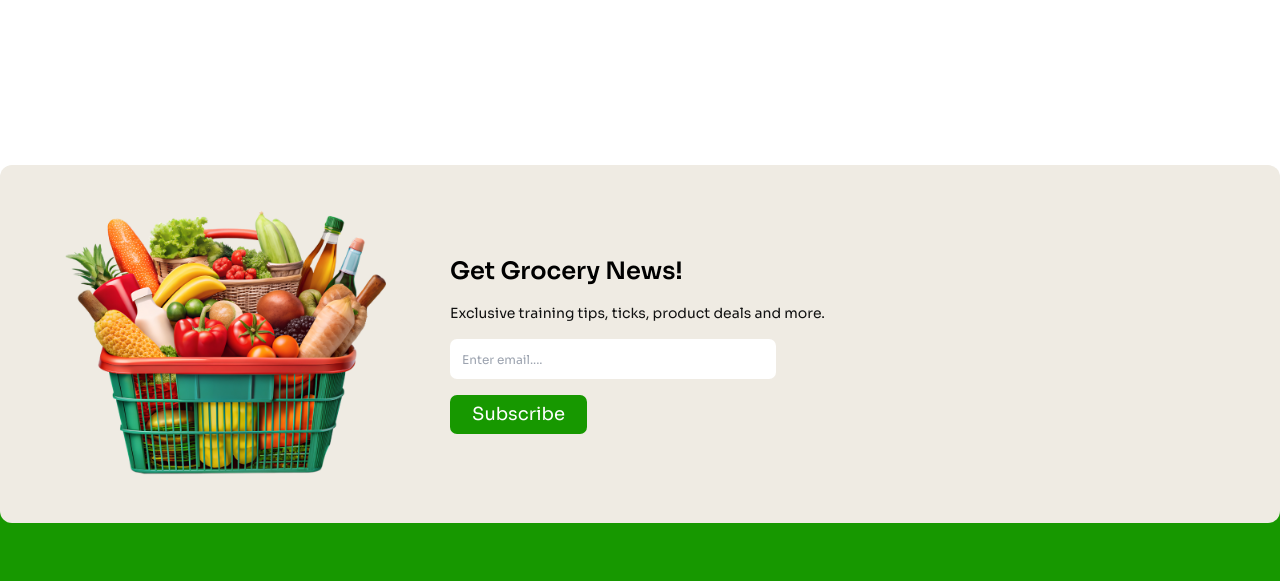
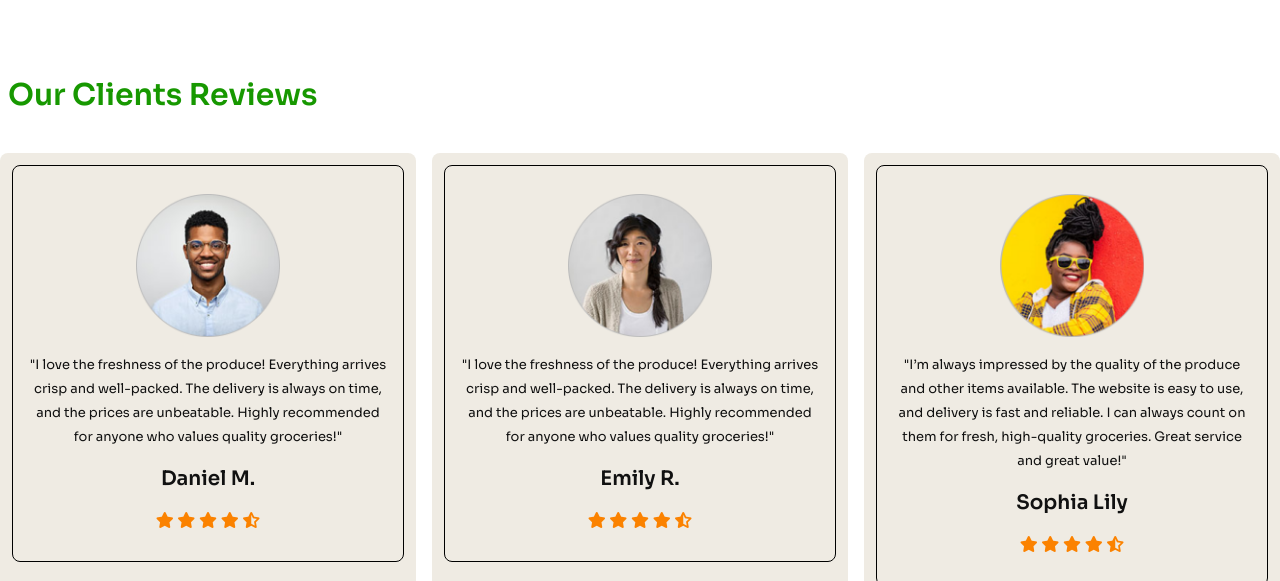
Before and after one commit to sarfarazakram576/Assignment-3, a plain HTML site: page index.html in a window 1280 px wide. Shown: the part 2230-2811 px from the top of the page. Drawn offline with nearby package versions, Linux system fonts and the light colour scheme; a web font is replaced by a local one.

Commit message:
Added extra  clients review section on Assignment 3

```diff
--- a/index.html
+++ b/index.html
@@ -101,7 +101,7 @@
 
         <!-- services section  -->
         <section class=" md:container mx-auto mb-20">
-            <h2 class="font-semibold text-2xl text-[#179800] mb-10 ml-6 md:ml-2">Services</h2>
+            <h2 class="font-semibold text-3xl text-[#179800] mb-10 ml-6 md:ml-2">Services</h2>
             <div class="grid grid-cols-1 md:grid-cols-3 gap-8 md:gap-6 mx-2 ">
 
                 <div class="card bg-[#EFEBE3] py-8 mx-4 md:mx-0">
@@ -158,7 +158,7 @@
 
         <!-- offers section  -->
         <section class=" md:container mx-auto ">
-            <h2 class="font-semibold text-2xl text-[#179800] mb-10 ml-6 md:ml-2">Arrivals & Offers</h2>
+            <h2 class="font-semibold text-3xl text-[#179800] mb-10 ml-6 md:ml-2">Arrivals & Offers</h2>
 
 
             <div class="flex flex-col md:flex-row gap-8 mx-4 md:mx-2">
@@ -192,6 +192,60 @@
             </div>
         </section>
 
+        <!-- reviews section  -->
+        <section class="md:container mx-auto mt-20 ">
+            <h2 class="font-semibold text-3xl text-[#179800] mb-10 ml-6 md:ml-2">Our Clients Reviews</h2>
+            <div class="grid grid-cols-1 md:grid-cols-3 gap-4 ">
+                <div class="rounded-[8px] bg-[#EFEBE3] p-3 mx-4 md:mx-0">
+                    <div class=" rounded-[8px] flex flex-col gap-4 justify-center items-center border border-black px-4 py-7">
+                        <img src="c2-assets/user-1.png" alt="" class="w-[40%]">
+                        <p class="text-center text-[13px] leading-6">"I love the freshness of the produce! Everything arrives crisp and
+                            well-packed.
+                            The delivery is always on time, and the prices are unbeatable.
+                            Highly recommended for anyone who values quality groceries!"</p>
+                        <h3 class="font-semibold text-xl">Daniel M.</h3>
+                        <div>
+                            <i class="fa-solid fa-star text-[#FB8200]"></i>
+                            <i class="fa-solid fa-star text-[#FB8200]"></i>
+                            <i class="fa-solid fa-star text-[#FB8200]"></i>
+                            <i class="fa-solid fa-star text-[#FB8200]"></i>
+                            <i class="fa-solid fa-star-half-stroke text-[#FB8200]"></i>
+                        </div>
+                    </div>
+                </div>
+                <div class="rounded-[8px] bg-[#EFEBE3] p-3 mx-4 md:mx-0">
+                    <div class=" rounded-[8px] flex flex-col gap-4 justify-center items-center border border-black px-4 py-7">
+                        <img src="c2-assets/user-2.png" alt="" class="w-[40%]">
+                        <p class="text-center text-[13px] leading-6">"I love the freshness of the produce! Everything arrives crisp and well-packed.
+                            The delivery is always on time, and the prices are unbeatable.
+                            Highly recommended for anyone who values quality groceries!"</p>
+                        <h3 class="font-semibold text-xl">Emily R.</h3>
+                        <div>
+                            <i class="fa-solid fa-star text-[#FB8200]"></i>
+                            <i class="fa-solid fa-star text-[#FB8200]"></i>
+                            <i class="fa-solid fa-star text-[#FB8200]"></i>
+                            <i class="fa-solid fa-star text-[#FB8200]"></i>
+                            <i class="fa-solid fa-star-half-stroke text-[#FB8200]"></i>
+                        </div>
+                    </div>
+                </div>
+                <div class="rounded-[8px] bg-[#EFEBE3] p-3 mx-4 md:mx-0">
+                    <div class=" rounded-[8px] flex flex-col gap-4 justify-center items-center border border-black px-4 py-7">
+                        <img src="c2-assets/user-3.png" alt="" class="w-[40%]">
+                        <p class="text-center text-[13px] leading-6">"I’m always impressed by the quality of the produce and other items available. The website is easy to use, and delivery is fast and reliable. I can always count on them for fresh, high-quality groceries. Great service and great value!"</p>
+                        <h3 class="font-semibold text-xl">Sophia Lily</h3>
+                        <div>
+                            <i class="fa-solid fa-star text-[#FB8200]"></i>
+                            <i class="fa-solid fa-star text-[#FB8200]"></i>
+                            <i class="fa-solid fa-star text-[#FB8200]"></i>
+                            <i class="fa-solid fa-star text-[#FB8200]"></i>
+                            <i class="fa-solid fa-star-half-stroke text-[#FB8200]"></i>
+                        </div>
+                    </div>
+                </div>
+            </div>
+        </section>
+
         <!-- news section  -->
         <section
             class="relative top-[250px] md:top-44 2xl:top-48 md:container  mx-8 2xl:w-[1300px] md:mx-auto  bg-[#EFEBE3] rounded-[12px] py-10 px-2">
@@ -201,15 +255,18 @@
                 </div>
                 <div class="text-center md:text-left mt-10 md:mt-0">
                     <h1 class="font-semibold text-[#179800] md:text-black text-2xl">Get Grocery News!</h1>
-                    <p class="text-sm my-4">Exclusive training tips, ticks, <br class="block md:hidden"> product  deals and more.</p>
+                    <p class="text-sm my-4">Exclusive training tips, ticks, <br class="block md:hidden"> product deals
+                        and more.</p>
                     <input type="email" placeholder="Enter email...."
-                        class="mb-4 placeholder:text-xs py-2 rounded-[7px] w-[87%] px-3"><br>
+                        class="mb-4 placeholder:text-xs py-2 rounded-[7px] w-full md:w-[87%] px-3"><br>
                     <button
                         class="py-1 px-5 text-[18px] border-2 border-[#179800] hover:bg-transparent hover:text-[#179800] text-white rounded-[7px] bg-[#179800]">Subscribe</button>
 
                 </div>
             </div>
         </section>
+
+
     </main>
 
     <!-- footer section  -->
```
Also changed, not shown: c2-assets/user-1.png (added), c2-assets/user-2.png (added), c2-assets/user-3.png (added).
